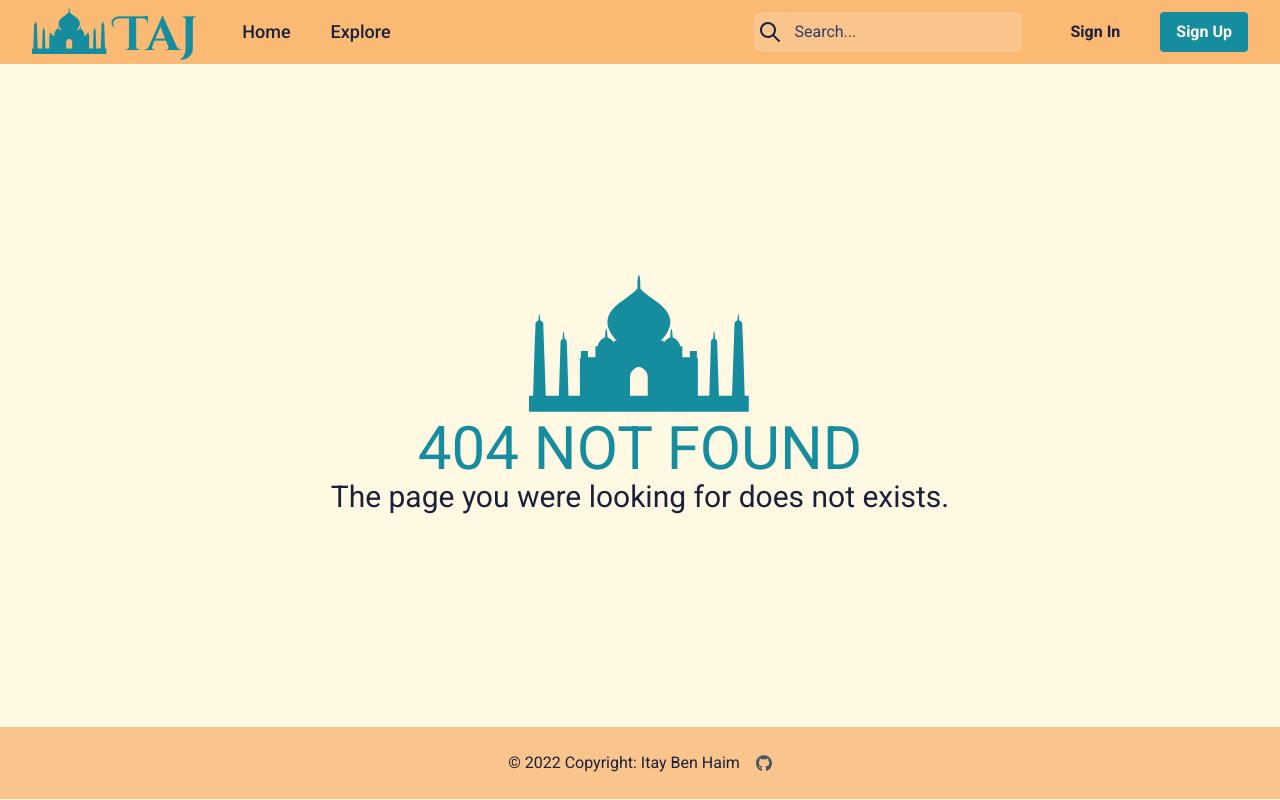
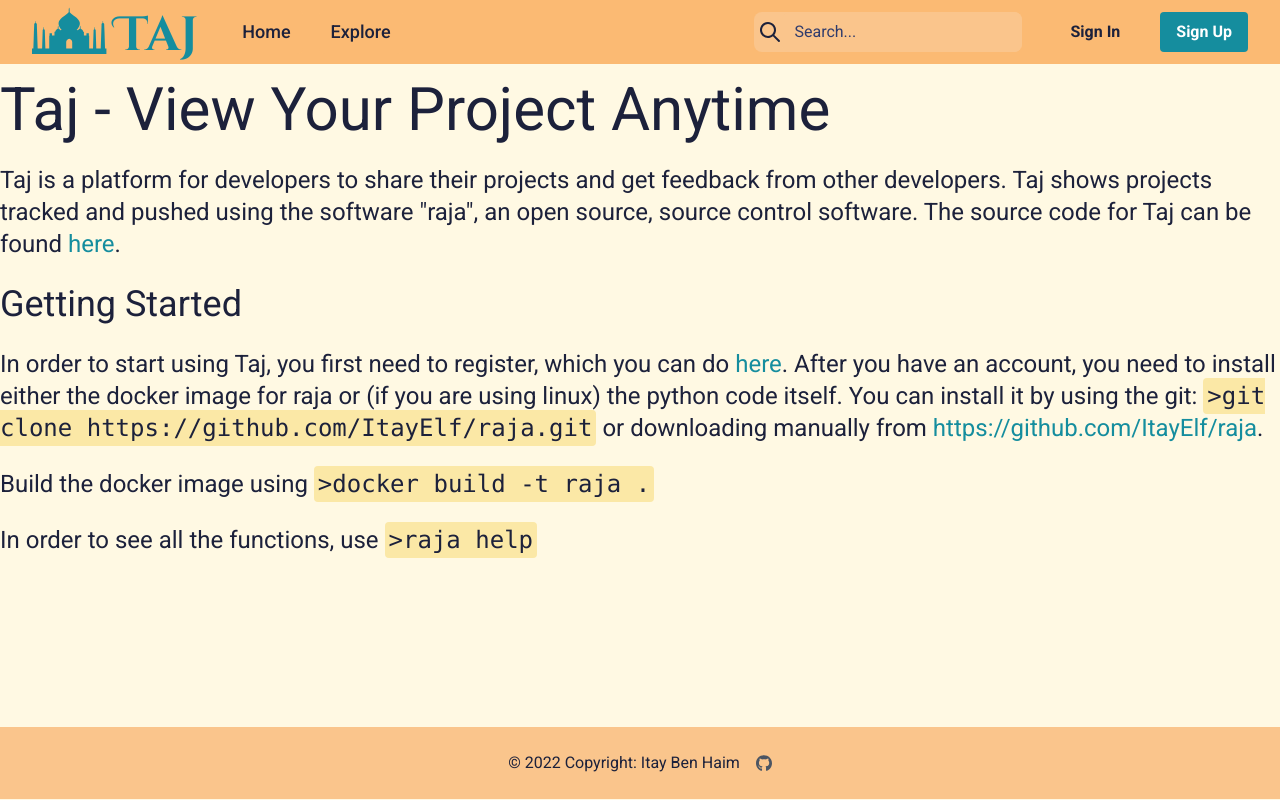
Before and after one commit to ItayElf/taj, a React (Create React App) app in the folder frontend/: page /learnMore in a window 1280 px wide. Before the commit this address had no page. Built offline with nearby package versions, Linux system fonts and the light colour scheme.

Commit message:
learn more page

```diff
--- a/frontend/src/App.tsx
+++ b/frontend/src/App.tsx
@@ -29,10 +29,9 @@ function App() {
                     Get started
                   </Link>
                 </div>
-
                 <div className="mt-3 sm:mt-0 sm:ml-3">
                   <Link
-                    to="#"
+                    to="/learnMore"
                     className="bg-primary-extra-light text-primary hover:bg-primary-extra-light/80 flex w-full items-center justify-center rounded-md border border-transparent py-4 px-10 text-xl font-medium"
                   >
                     Learn More
--- a/frontend/src/component/Header.tsx
+++ b/frontend/src/component/Header.tsx
@@ -51,7 +51,7 @@ export default function Header() {
               Home
             </Link>
             <Link
-              to="#"
+              to="/search"
               className="bg-secondary-dark hover:bg-secondary-semi-dark rounded-md px-3 py-2 text-lg font-medium"
             >
               Explore
--- a/frontend/src/index.tsx
+++ b/frontend/src/index.tsx
@@ -14,6 +14,7 @@ import NotFound from "./component/NotFound";
 import Footer from "./component/Footer";
 import { FileView } from "./pages/FileView";
 import { Search } from "./pages/Search";
+import { LearnMore } from "./pages/LearnMore";
 
 ReactDOM.render(
   <Provider store={store}>
@@ -30,6 +31,7 @@ ReactDOM.render(
           <Route path="/repo/:repo" element={<RepoPage />} />
           <Route path="/repo/:repo/file" element={<FileView />} />
           <Route path="/search" element={<Search />} />
+          <Route path="/learnMore" element={<LearnMore />} />
           <Route
             path="*"
             element={
--- /dev/null
+++ b/frontend/src/pages/LearnMore.tsx
@@ -0,0 +1,54 @@
+import { Link } from "react-router-dom";
+import Footer from "../component/Footer";
+import Header from "../component/Header";
+
+export function LearnMore() {
+  return (
+    <>
+      <Header />
+      <div className="min-h-full-main container mx-auto space-y-6 pt-4">
+        <h1 className="text-bold text-6xl">Taj - View Your Project Anytime</h1>
+        <p className="text-2xl">
+          Taj is a platform for developers to share their projects and get
+          feedback from other developers. Taj shows projects tracked and pushed
+          using the software "raja", an open source, source control software.
+          The source code for Taj can be found{" "}
+          <a href="https://github.com/ItayElf/taj" className="text-primary">
+            here
+          </a>
+          .
+        </p>
+        <h2 className="text-4xl">Getting Started</h2>
+        <p className="text-2xl">
+          In order to start using Taj, you first need to register, which you can
+          do{" "}
+          <Link to={"/signUp"} className="text-primary">
+            here
+          </Link>
+          . After you have an account, you need to install either the docker
+          image for raja or (if you are using linux) the python code itself. You
+          can install it by using the git:{" "}
+          <code className="bg-secondary rounded p-1">
+            {">"}git clone https://github.com/ItayElf/raja.git
+          </code>{" "}
+          or downloading manually from{" "}
+          <a href="https://github.com/ItayElf/raja" className="text-primary">
+            https://github.com/ItayElf/raja
+          </a>
+          .
+        </p>
+        <p className="text-2xl">
+          Build the docker image using{" "}
+          <code className="bg-secondary rounded p-1">
+            {">"}docker build -t raja .
+          </code>
+        </p>
+        <p className="text-2xl">
+          In order to see all the functions, use{" "}
+          <code className="bg-secondary rounded p-1">{">"}raja help</code>
+        </p>
+      </div>
+      <Footer />
+    </>
+  );
+}
--- a/frontend/src/pages/Search.tsx
+++ b/frontend/src/pages/Search.tsx
@@ -10,7 +10,7 @@ import { SearchReasults } from "../utils/interfaces";
 
 export function Search() {
   const [results, setResults] = useState<SearchReasults | null>(null);
-  const [repos, setRepos] = useState(false);
+  const [repos, setRepos] = useState(true);
   const query = useQuery();
   const searchQuery = query.get("query") ?? "";
 
```
Also changed, not shown: 1 other file (tests, documents, lock files or other folders).
